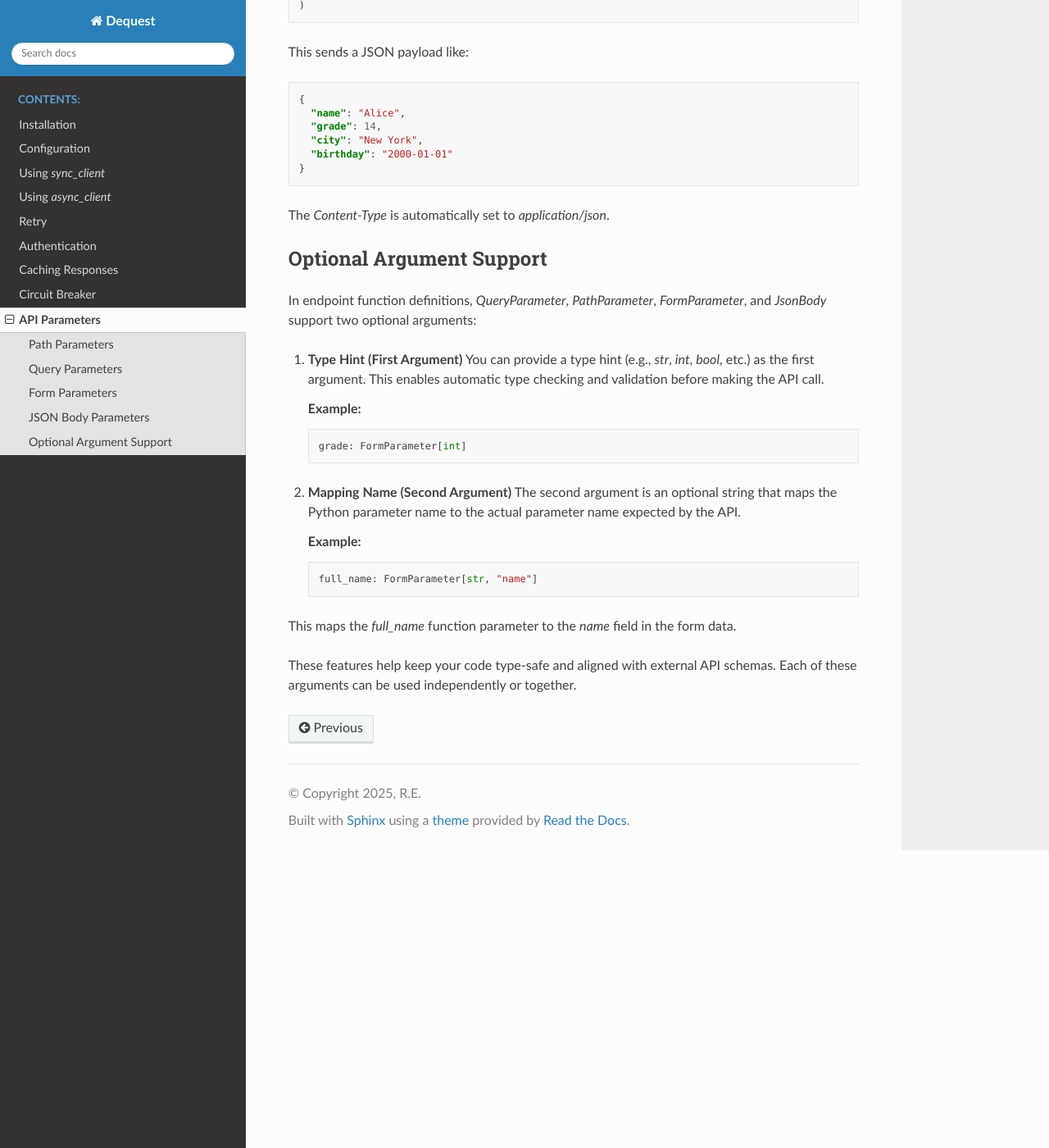
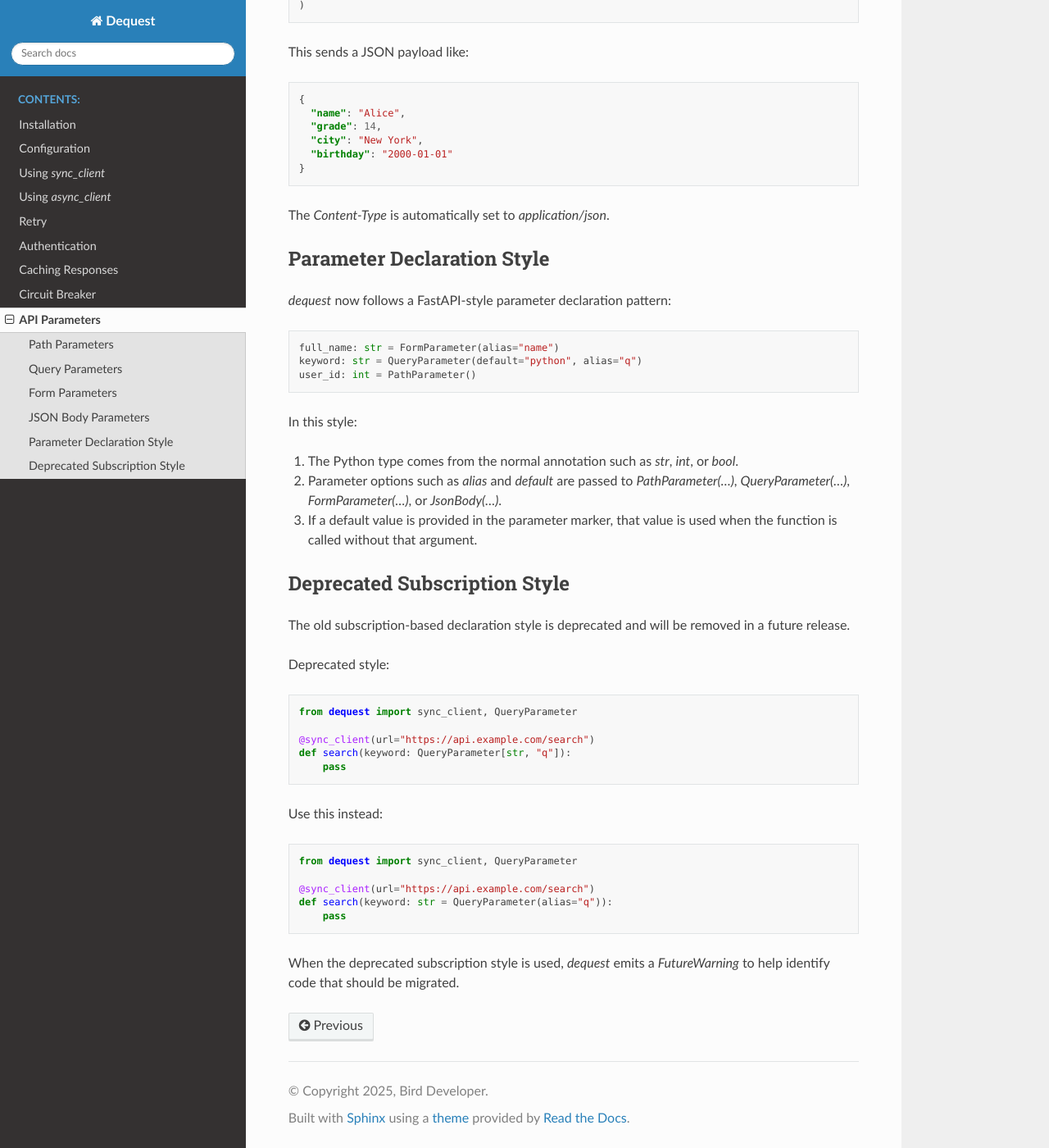
Before and after one commit to birddevelper/dequest-documentation, a Sphinx documentation site: the page built from docs/source/API_parameters.rst, in a window 1280 px wide and 1400 px high, scrolled down 1981 px. Shown: the whole window at 82% size. Built offline with Sphinx 7.4.7 and the Read the Docs theme 3.1.0, drawn with Linux system fonts in a browser that asks for light colours; pages that are not in the unit, such as notebooks, are missing from menus; some of the changed text lies outside the part shown.

Commit message:
refactor: change API parameter declarations to follow FastAPI-style syntax

```diff
--- a/docs/source/API_parameters.rst
+++ b/docs/source/API_parameters.rst
@@ -13,7 +13,7 @@ Use `PathParameter` to include values in the URL:
    from dequest import sync_client, PathParameter
 
    @sync_client(url="https://api.example.com/users/{user_id}")
-   def get_user(user_id: PathParameter[int]):
+   def get_user(user_id: int = PathParameter()):
        pass
 
    user = get_user(user_id=42)
@@ -29,7 +29,7 @@ Use `QueryParameter` to pass values as query parameters:
    from dequest import sync_client, QueryParameter
 
    @sync_client(url="https://api.example.com/search")
-   def search(keyword: QueryParameter[str, "q"]):
+   def search(keyword: str = QueryParameter(alias="q")):
        pass
 
    results = search(keyword="python")
@@ -50,10 +50,10 @@ Use `FormParameter` to send data as `application/x-www-form-urlencoded` in the b
        method="POST"
    )
    def save_user(
-       full_name: FormParameter[str, "name"],  # maps "full_name" to "name" in the form body
-       grade: FormParameter[int],
-       city: FormParameter[str],
-       birthday: FormParameter[str],
+       full_name: str = FormParameter(alias="name"),
+       grade: int = FormParameter(),
+       city: str = FormParameter(),
+       birthday: str = FormParameter(),
    ):
        pass
 
@@ -87,10 +87,10 @@ Use `JsonBody` to send data in the body of a request as JSON. This is typically
        method="POST"
    )
    def save_user(
-       name: JsonBody,
-       grade: JsonBody,
-       city_name: JsonBody["city"],  # maps to "city" in the request body
-       birthday: JsonBody
+       name: str = JsonBody(),
+       grade: int = JsonBody(),
+       city_name: str = JsonBody(alias="city"),
+       birthday: str = JsonBody(),
    ):
        pass
 
@@ -114,29 +114,46 @@ This sends a JSON payload like:
 
 The `Content-Type` is automatically set to `application/json`.
 
-Optional Argument Support
--------------------------
+Parameter Declaration Style
+---------------------------
 
-In endpoint function definitions, `QueryParameter`, `PathParameter`, `FormParameter`, and `JsonBody` support two optional arguments:
+`dequest` now follows a FastAPI-style parameter declaration pattern:
 
-1. **Type Hint (First Argument)**
-   You can provide a type hint (e.g., `str`, `int`, `bool`, etc.) as the first argument. This enables automatic type checking and validation before making the API call.
+.. code-block:: python
 
-   **Example:**
+   full_name: str = FormParameter(alias="name")
+   keyword: str = QueryParameter(default="python", alias="q")
+   user_id: int = PathParameter()
 
-   .. code-block:: python
+In this style:
 
-      grade: FormParameter[int]
+1. The Python type comes from the normal annotation such as `str`, `int`, or `bool`.
+2. Parameter options such as `alias` and `default` are passed to `PathParameter(...)`, `QueryParameter(...)`, `FormParameter(...)`, or `JsonBody(...)`.
+3. If a default value is provided in the parameter marker, that value is used when the function is called without that argument.
 
-2. **Mapping Name (Second Argument)**
-   The second argument is an optional string that maps the Python parameter name to the actual parameter name expected by the API.
+Deprecated Subscription Style
+-----------------------------
 
-   **Example:**
+The old subscription-based declaration style is deprecated and will be removed in a future release.
 
-   .. code-block:: python
+Deprecated style:
 
-      full_name: FormParameter[str, "name"]
+.. code-block:: python
 
-This maps the `full_name` function parameter to the `name` field in the form data.
+   from dequest import sync_client, QueryParameter
 
-These features help keep your code type-safe and aligned with external API schemas. Each of these arguments can be used independently or together.
+   @sync_client(url="https://api.example.com/search")
+   def search(keyword: QueryParameter[str, "q"]):
+       pass
+
+Use this instead:
+
+.. code-block:: python
+
+   from dequest import sync_client, QueryParameter
+
+   @sync_client(url="https://api.example.com/search")
+   def search(keyword: str = QueryParameter(alias="q")):
+       pass
+
+When the deprecated subscription style is used, `dequest` emits a `FutureWarning` to help identify code that should be migrated.
--- a/docs/source/conf.py
+++ b/docs/source/conf.py
@@ -3,11 +3,11 @@
 # -- Project information
 
 project = "Dequest"
-copyright = "2025, R.E"
-author = "R.E"
+copyright = "2025, Bird Developer"
+author = "Bird Developer"
 
-release = "0.5.0"
-version = "0.5.0"
+release = "0.6.0"
+version = "0.6.0"
 
 # -- General configuration
 
--- a/docs/source/consume_type.rst
+++ b/docs/source/consume_type.rst
@@ -47,7 +47,7 @@ To consume an XML response, set `consume=ConsumerType.XML`:
        dto_class=UserDTO,
        consume=ConsumerType.XML,
    )
-   def get_user(user_id: int):
+   def get_user(user_id: int = PathParameter()):
        pass
 
 **TEXT**
--- a/docs/source/sync_client.rst
+++ b/docs/source/sync_client.rst
@@ -19,7 +19,7 @@ The `@sync_client` decorator allows you to make synchronous HTTP requests declar
 
 
     @sync_client(url="https://jsonplaceholder.typicode.com/users", dto_class=UserDto)
-    def get_users(city: QueryParameter[str, "city_name"]) -> List[UserDto]:
+    def get_users(city: str = QueryParameter(alias="city_name")) -> List[UserDto]:
         pass
 
     users = get_users(city="New York")
```
